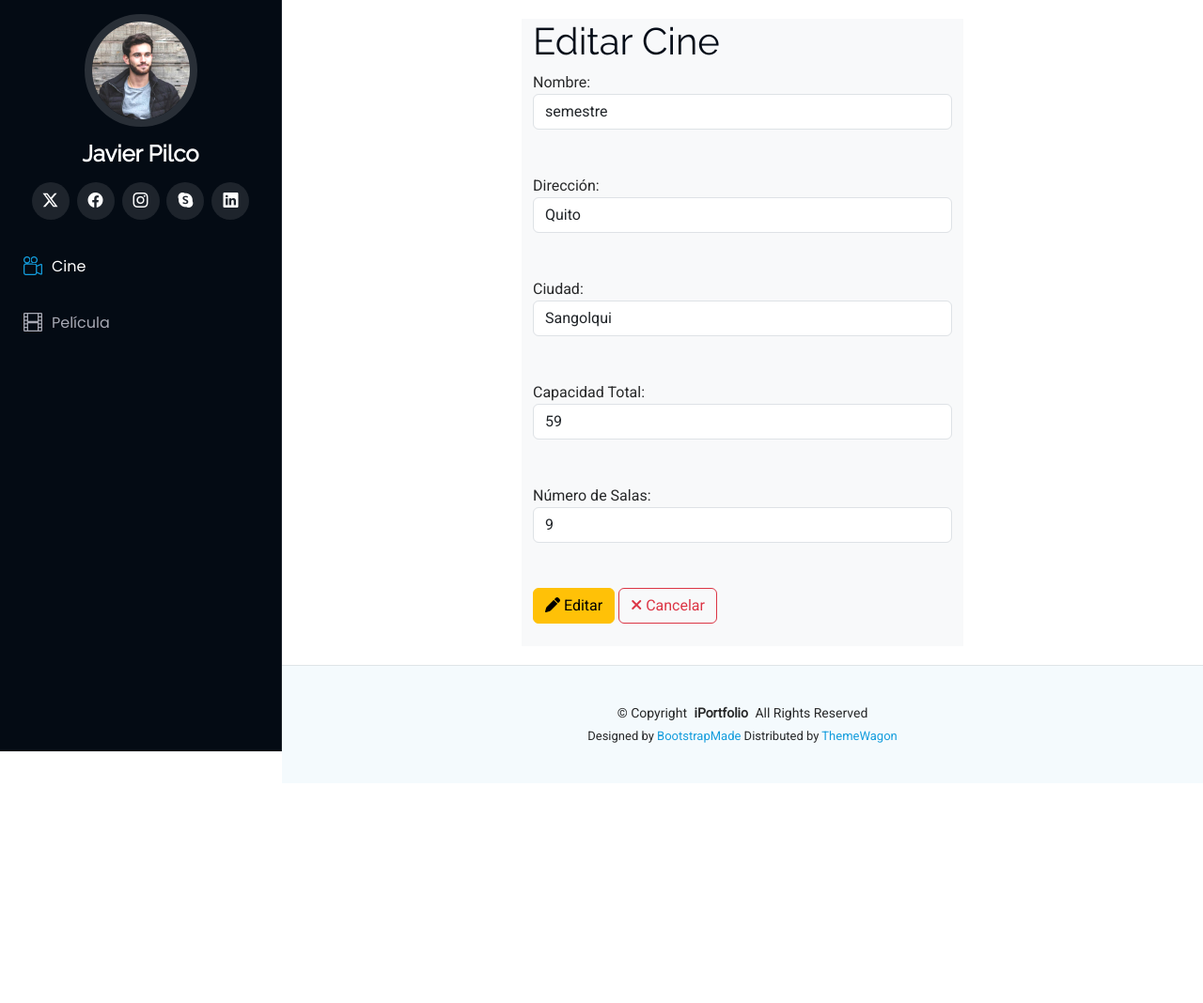
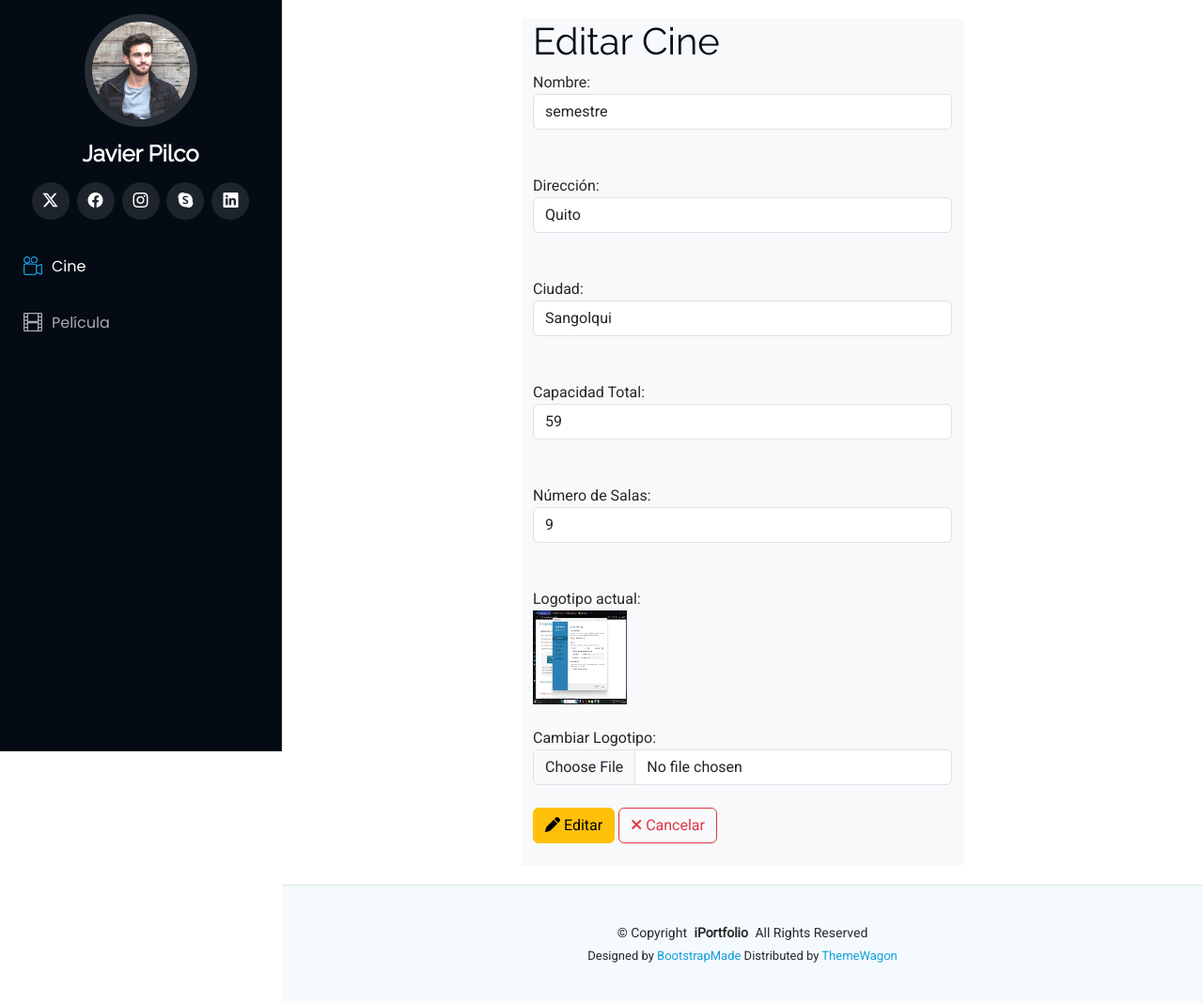
Before and after one commit to Jajasaludos89/Pelicula, a Django app: page /editarCine/6 in a window 1280 px wide. Shown: the whole page at 94% size. Before the commit the page ends 800 px from the top, so only its background shows below. Run offline with Django 4.2, Linux system fonts and the light colour scheme; data comes from the database, SQL or seed files in the repository; both versions use the stored data as it was after the commit; some libraries are stand-ins or nearby versions.

Commit message:
24 ajustes

```diff
--- a/Aplicaciones/Funcion/templates/editar_cine.html
+++ b/Aplicaciones/Funcion/templates/editar_cine.html
@@ -10,19 +10,29 @@
             <input type="hidden" name="id" value="{{ cine.id }}">
 
             <label for="">Nombre:</label><br>
-            <input class="form-control" type="text" name="nombre" id="nombre" value="{{ cine.nombre }}"> <br><br>
+            <input placeholder="Ingrese el nombre del cine" class="form-control" type="text" name="nombre" id="nombre" value="{{ cine.nombre }}"> <br><br>
 
             <label for="">Dirección:</label><br>
-            <input class="form-control" type="text" name="direccion" id="direccion" value="{{ cine.direccion }}"> <br><br>
+            <input placeholder="Ingrese la dirección del cine" class="form-control" type="text" name="direccion" id="direccion" value="{{ cine.direccion }}"> <br><br>
 
             <label for="">Ciudad:</label><br>
-            <input class="form-control" type="text" name="ciudad" id="ciudad" value="{{ cine.ciudad }}"> <br><br>
+            <input placeholder="Ingrese la ciudad" class="form-control" type="text" name="ciudad" id="ciudad" value="{{ cine.ciudad }}"> <br><br>
 
             <label for="">Capacidad Total:</label><br>
-            <input class="form-control" type="number" name="capacidad_total" id="capacidad_total" value="{{ cine.capacidad_total }}"> <br><br>
+            <input placeholder="Ingrese la capacidad total" class="form-control" type="number" name="capacidad_total" id="capacidad_total" value="{{ cine.capacidad_total }}"> <br><br>
 
             <label for="">Número de Salas:</label><br>
-            <input class="form-control" type="number" name="numero_salas" id="numero_salas" value="{{ cine.numero_salas }}"> <br><br>
+            <input placeholder="Ingrese el número de salas" class="form-control" type="number" name="numero_salas" id="numero_salas" value="{{ cine.numero_salas }}"> <br><br>
+
+            <label for="">Logotipo actual:</label><br>
+            {% if cine.logo %}
+                <img src="{{ cine.logo.url }}" alt="Logo del Cine" width="100px" height="100px"><br><br>
+            {% else %}
+                <p>No hay logotipo cargado.</p>
+            {% endif %}
+
+            <label for="">Cambiar Logotipo:</label>
+            <input type="file" name="logo" id="logo" class="form-control"> <br>
 
             <button class="btn btn-warning" type="submit">
                 <i class="fa fa-pen"></i> Editar
@@ -37,6 +47,7 @@
     <div class="col-md-3"></div>
 </div>
 
+<!-- Validación jQuery -->
 <script>
     $("#frm_editar_cine").validate({
         rules:{
@@ -63,6 +74,9 @@
                 number:true,
                 min: 1
             },
+            "logo": {
+                extension: "png|jpg|jpeg"
+            }
         },
         messages:{
             "nombre":{
@@ -87,6 +101,9 @@
                 required:"Este campo es obligatorio",
                 number:"Ingrese un número válido",
                 min:"Debe ser mayor que 0"
+            },
+            "logo": {
+                extension: "Solo se permiten archivos .png, .jpg, .jpeg"
             }
         }
     });
```
Also changed, not shown: Aplicaciones/Funcion/templates/nuevo_cine.html (+13 -10 lines), Pelicula/media/cine_logo/Captura_de_pantalla_1_8CC4f1h.png (added), Pelicula/media/cine_logo/Captura_de_pantalla_2025-02-16_160408.png (added), db.sqlite3.
